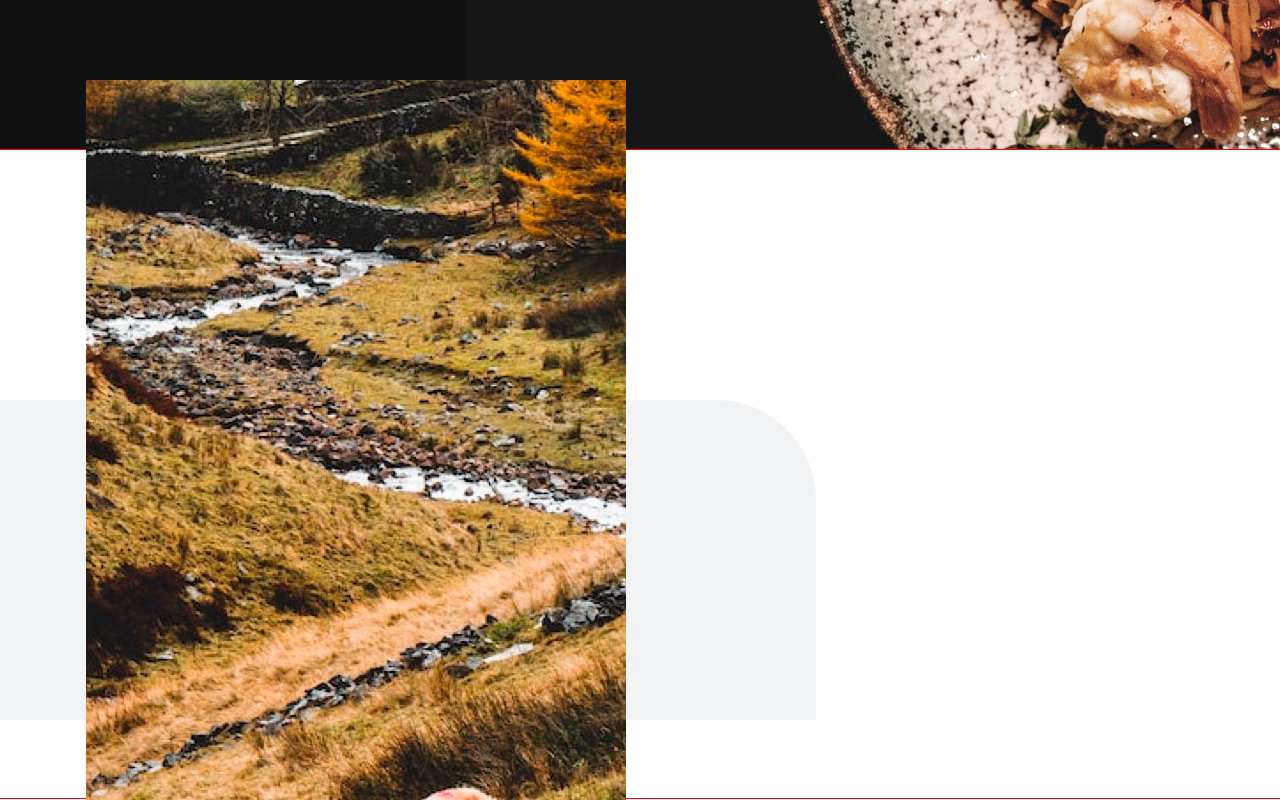
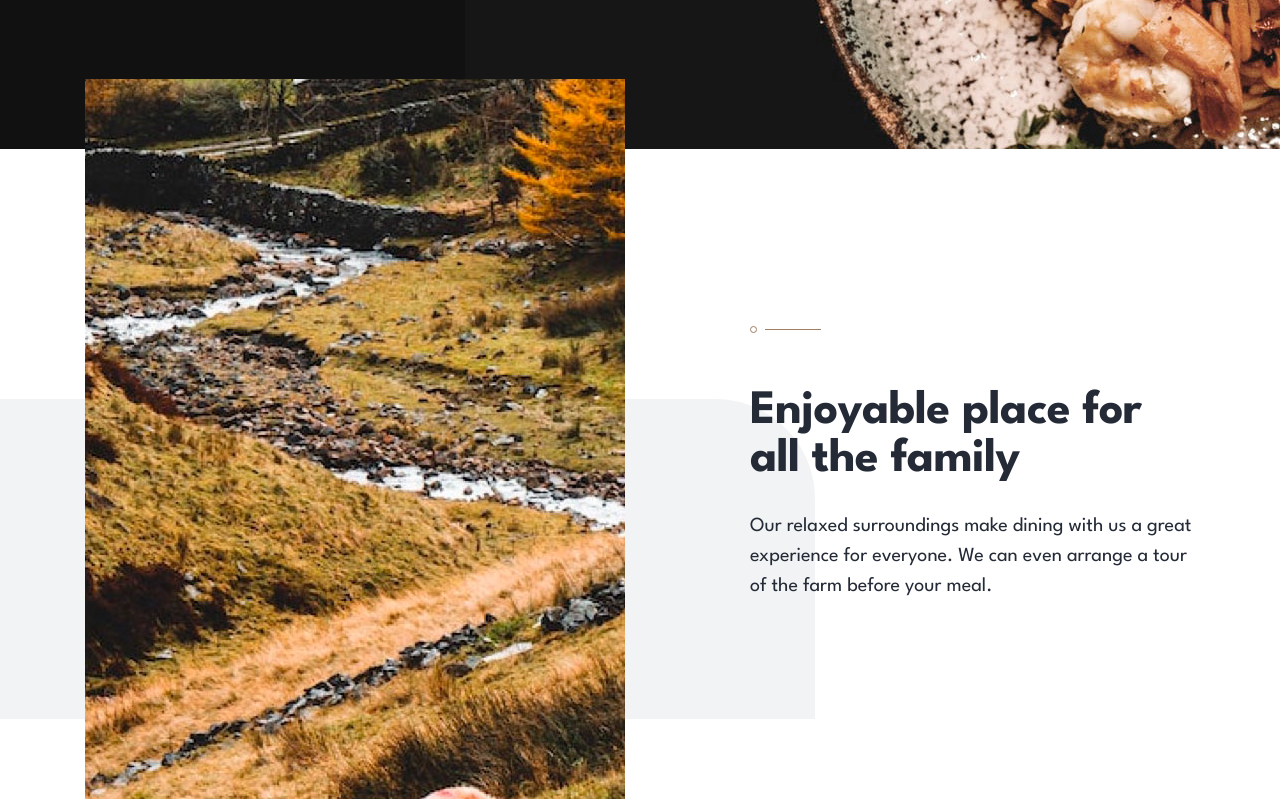
Before and after one commit to danielopq/Dine-Restaurant, a React (Vite) app: page / in a window 1280 px wide. Shown: the part 671-1471 px from the top of the page. Built offline with nearby package versions, Linux system fonts and the light colour scheme.

Commit message:
EnjoyablePlace.tsx - done

```diff
--- a/src/assets/components/home/components/enjoyablePlace/EnjoyablePlace.tsx
+++ b/src/assets/components/home/components/enjoyablePlace/EnjoyablePlace.tsx
@@ -1,10 +1,23 @@
 import './enjoyablePlace.css';
 
+
+/**
+ * Represents the 'EnjoyablePlace' section of the website.
+ *
+ * @returns {JSX.Element} - The 'EnjoyablePlace' component displaying the section content.
+ */
 const EnjoyablePlace:React.FC = () =>{
     return(
         <section id="enjoyablePlace">
             <div id="enjoyablePlace-pic"></div>
-            <div id="enjoyablePlace-content"></div>
+            <div id="enjoyablePlace-content">
+                <h2>Enjoyable place for all the family</h2>
+                <p className='mediumText'>
+                    Our relaxed surroundings make dining with us a great
+                    experience for everyone. We can even arrange a tour
+                    of the farm before your meal.
+                </p>
+            </div>
         </section>
     )
 }
--- a/src/assets/components/home/components/enjoyablePlace/enjoyablePlace.css
+++ b/src/assets/components/home/components/enjoyablePlace/enjoyablePlace.css
@@ -4,7 +4,6 @@
     padding-left: 165px;
     display: inline-flex;
     background: url('./img/pattern.svg') 0px 250px/895px no-repeat;
-    border:solid 1px red;
 }
 
 #enjoyablePlace-pic{
@@ -13,3 +12,16 @@
     margin-top: -70px;
     background: url('./img/enjoyable-place-desktop.jpg') -223px -466px/955px no-repeat;
 }
+
+#enjoyablePlace-content{
+    width: 445px;
+    height: 275px;
+    margin: 177px 0px 0px 125px;
+    color: var(--EbonyClay);
+    background: url('../../../../img/pattern-divide.svg' ) 0% 0%/71px no-repeat;
+}
+
+#enjoyablePlace-content h2{
+    padding-right: 40px;
+    margin: 62px 0px 27px;
+}
--- a/src/index.css
+++ b/src/index.css
@@ -45,7 +45,7 @@ button{
     cursor:pointer;
 }
 
-h1,p{
+h1,h2,p{
     margin: 0px;
     padding: 0px;
 }
@@ -55,6 +55,11 @@ h1{
     letter-spacing: -1px;
 }
 
+h2{
+    font: 700 48px/48px 'LeagueSpartan-Bold';
+    letter-spacing: -0.5px;
+}
+
 .mediumText{
     font: 400 20px/30px 'LeagueSpartan-Regular';
 }
```
Also changed, not shown: src/assets/img/pattern-divide.svg (added).
